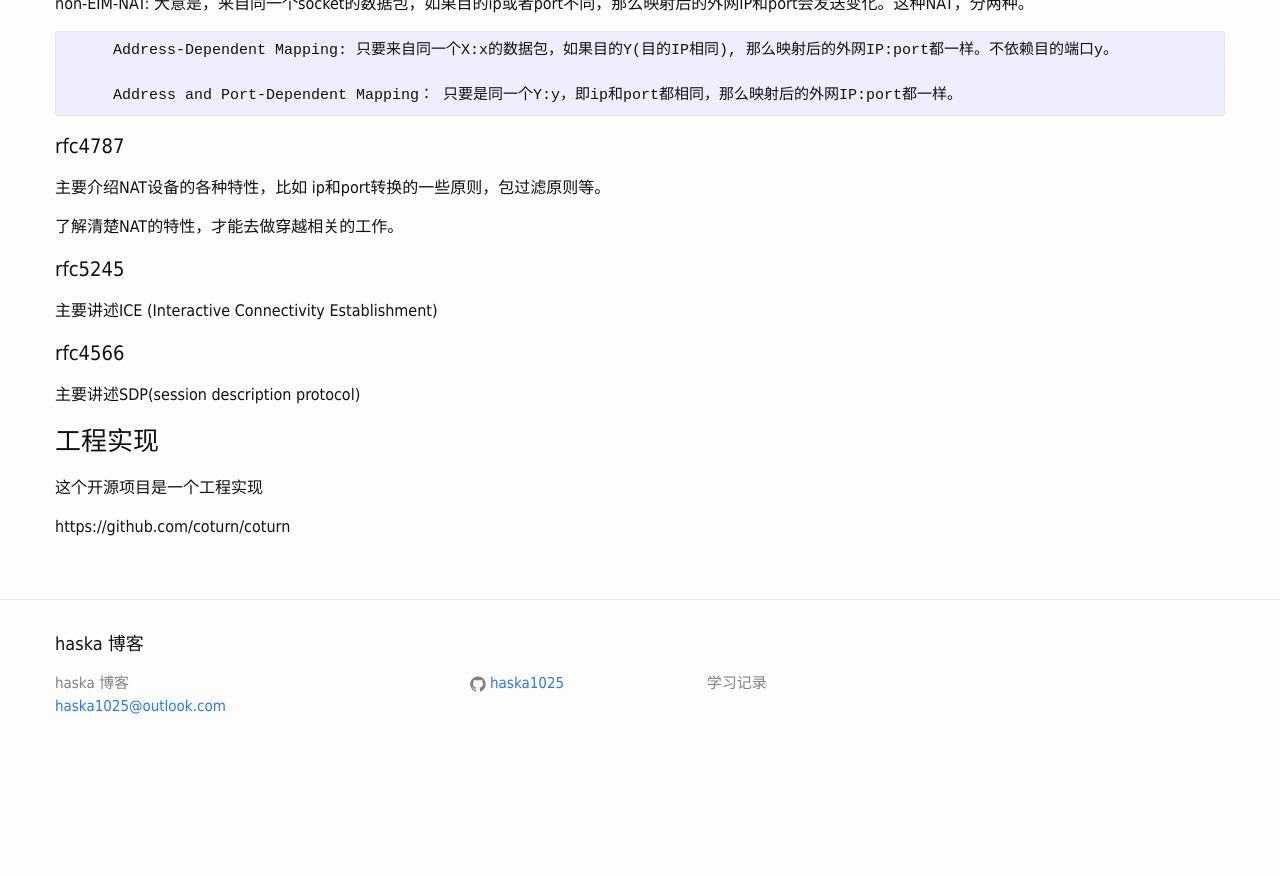
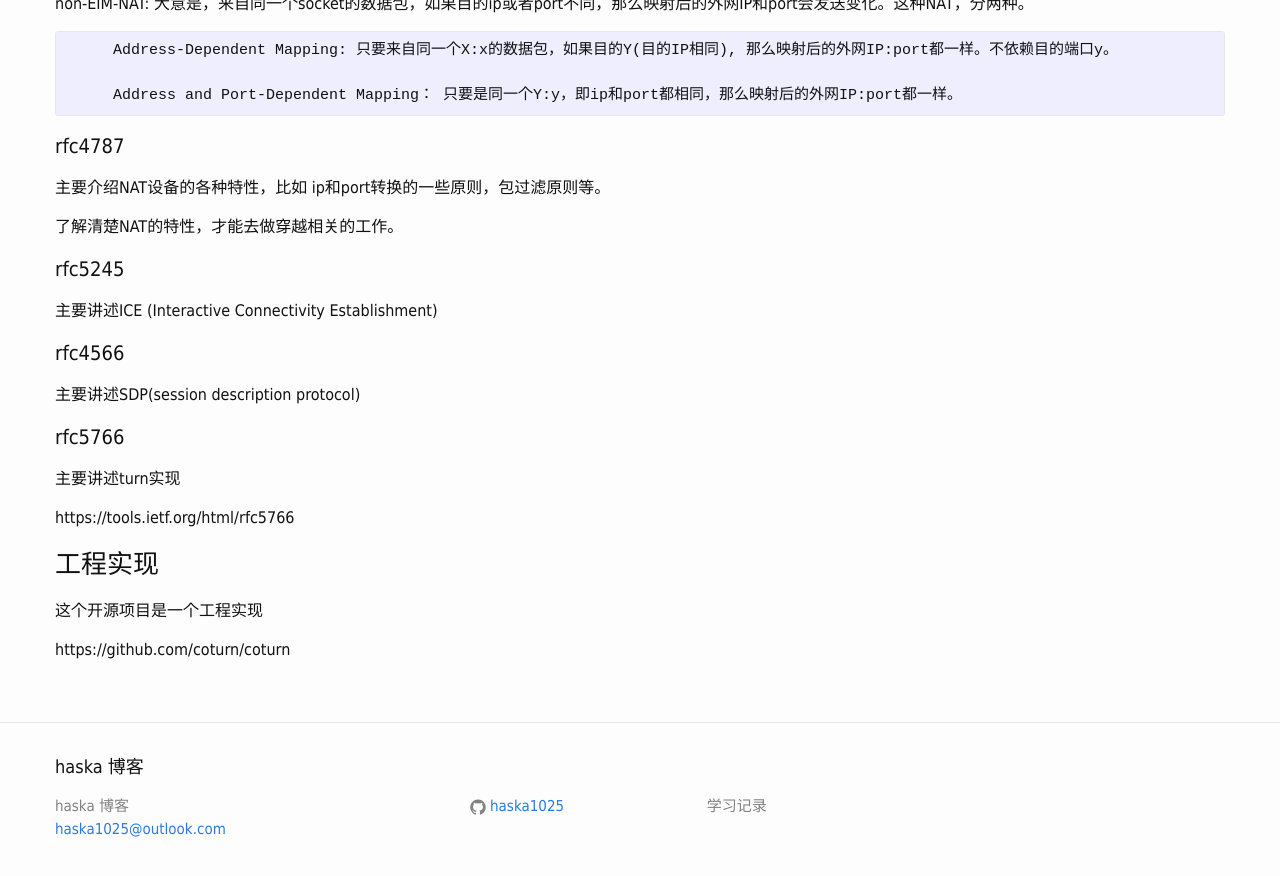
Before and after one commit to haska1025/haska1025.github.io, a Jekyll site: the page built from _posts/2019-01-12-p2p_ relative.md, in a window 1280 px wide and 900 px high, scrolled down 774 px. Shown: the top 876 px of the window. Built offline with Jekyll 4.4.1, drawn with Linux system fonts in a browser that asks for light colours; before the commit the page ends 1551 px from its top, so only the background shows below that.

Commit message:
Update 2019-01-12-p2p_ relative.md

```diff
--- a/_posts/2019-01-12-p2p_ relative.md
+++ b/_posts/2019-01-12-p2p_ relative.md
@@ -51,6 +51,12 @@ non-EIM-NAT: 大意是，来自同一个socket的数据包，如果目的ip或
 
 主要讲述SDP(session description protocol)
 
+#### rfc5766
+
+主要讲述turn实现
+
+https://tools.ietf.org/html/rfc5766
+
 ### 工程实现
 
 这个开源项目是一个工程实现
```
